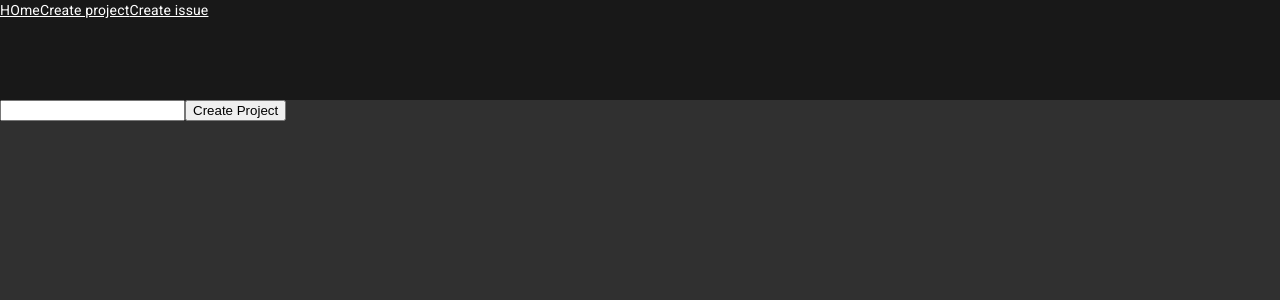
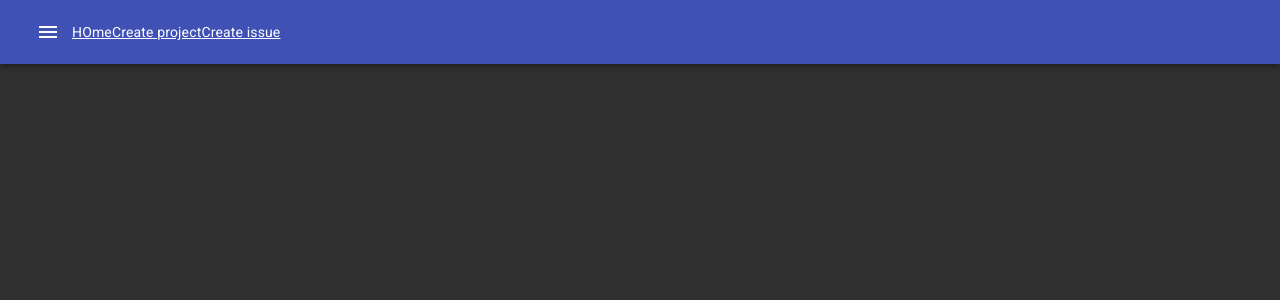
Before and after one commit to Miloky/TimeTracker, a React (Create React App) app in the folder frontend/: page /create-project in a window 1280 px wide. Shown: the top 300 px of the page. Built offline with nearby package versions, Linux system fonts and the light colour scheme.

Commit message:
to AppBar

```diff
--- a/frontend/src/components/header/header-view.js
+++ b/frontend/src/components/header/header-view.js
@@ -1,10 +1,27 @@
-import React from 'react';
+import React, { useState } from 'react';
 import './header.scss';
 import { Link } from 'react-router-dom';
+import { AppBar, Toolbar, IconButton, Drawer } from '@material-ui/core';
+import MenuIcon from '@material-ui/icons/Menu';
 
 const Header = () => {
+  const [isOpen, setOpen] = useState(false);
+
+  const close = () => {
+    setOpen(false);
+  };
+
+  const open = () => {
+    setOpen(true);
+  };
+
   return (
-    <header className='test'>
+    <>
+      <AppBar>
+        <Toolbar>
+          <IconButton onClick={open}>
+            <MenuIcon />
+          </IconButton>
           <Link to='/' style={{ color: 'white' }}>
             HOme
           </Link>
@@ -14,7 +31,12 @@ const Header = () => {
           <Link to='/create-issue' style={{ color: 'white' }}>
             Create issue
           </Link>
-    </header>
+        </Toolbar>
+      </AppBar>
+      <Drawer open={isOpen} onClose={close}>
+        Test
+      </Drawer>
+    </>
   );
 };
 
```
Lines whose indentation alone changed are shown as unchanged.
